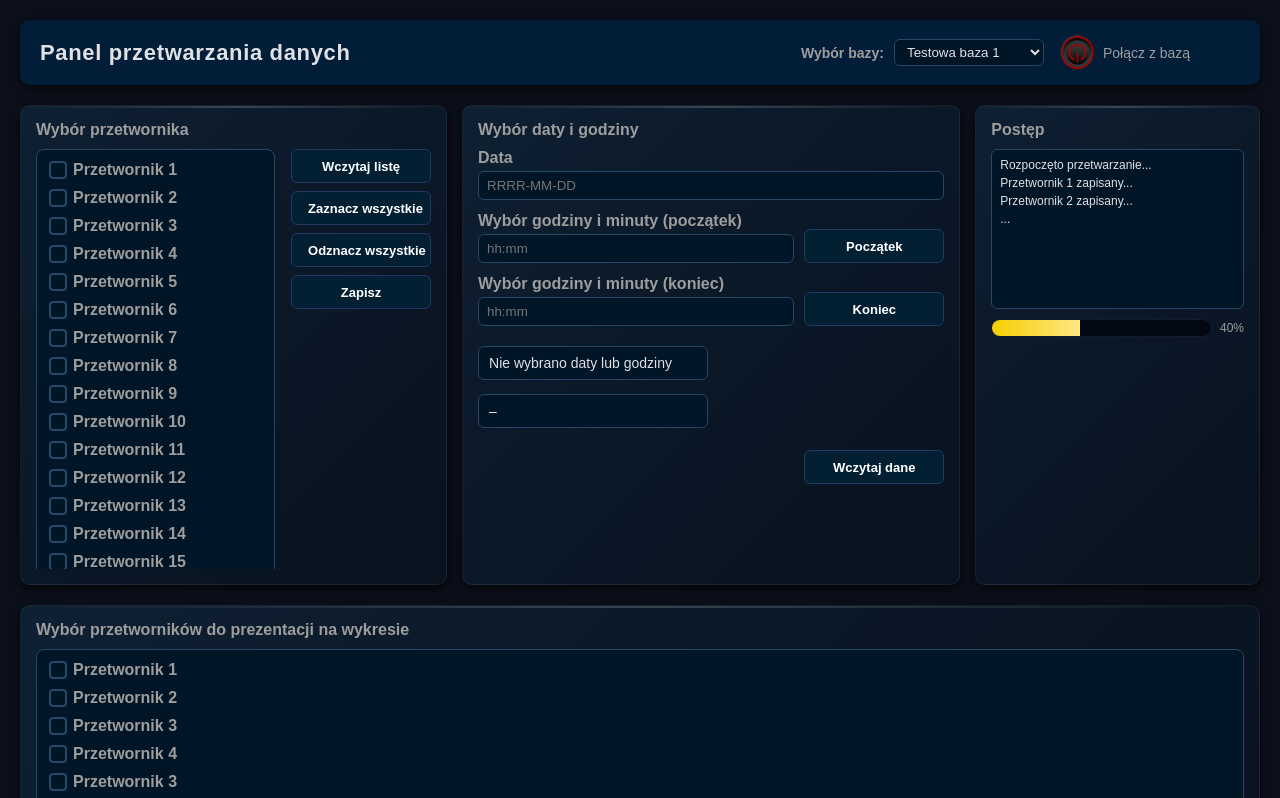
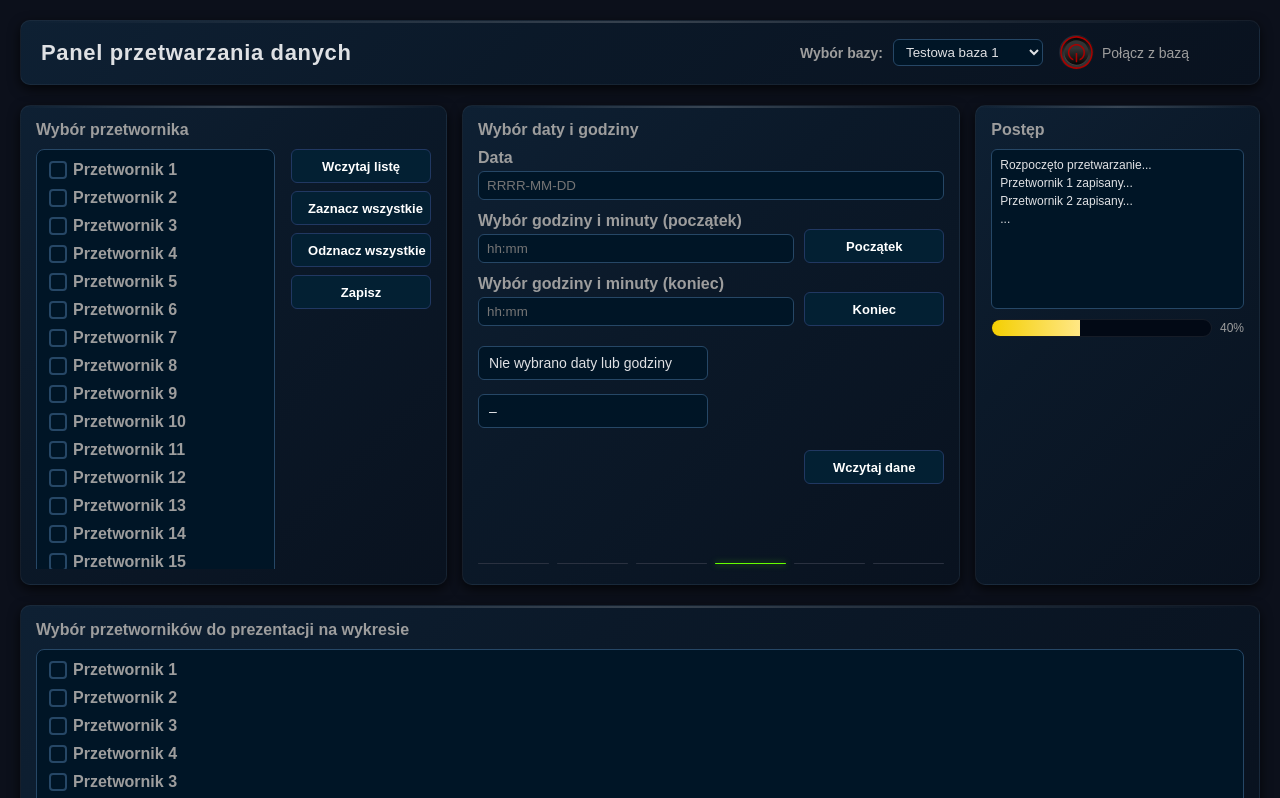
Before and after one commit to KrzysztofAstro/website-ap, a plain HTML site: page index.html in a window 1280 px wide. Both pictures are taken after a click on the button "Początek". Shown: the top 798 px of the page. Drawn offline with Linux system fonts and the light colour scheme.

Commit message:
Add files via upload

```diff
--- a/index.html
+++ b/index.html
@@ -77,7 +77,8 @@
                     <button type="button">Wczytaj listę</button>
                     <button type="button">Zaznacz wszystkie</button>
                     <button type="button">Odznacz wszystkie</button>
-                    <button type="button">Zapisz</button>
+		    <button type="button" id="btnSaveTransducers">Zapisz</button>
+
                 </div>
             </div>
         </section>
@@ -179,6 +180,16 @@
             <button type="button" id="loadDataBtn">Wczytaj dane</button>
         </div>
     </div>
+<div class="step-indicators">
+    <div class="step-dot" data-step="1" title="Połączenie z bazą"></div>
+    <div class="step-dot" data-step="2" title="Wybór bazy"></div>
+    <div class="step-dot" data-step="3" title="Zapis przetworników"></div>
+    <div class="step-dot" data-step="4" title="Ustawiono początek"></div>
+    <div class="step-dot" data-step="5" title="Ustawiono koniec"></div>
+    <div class="step-dot" data-step="6" title="Wczytano dane"></div>
+</div>
+
+
 </div>
 
 
@@ -512,9 +523,16 @@ document.addEventListener("DOMContentLoaded", () => {
             icon.src = "rect10.svg";
             label.textContent = "Połącz z bazą";
         }
+
+        // === KROK 1: zapal / zgaś pierwszą kropkę ===
+        const stepDot1 = document.querySelector('.step-dot[data-step="1"]');
+        if (stepDot1) {
+            stepDot1.classList.toggle('step-dot--active', connected);
+        }
     });
 });
 </script>
+
 
 <!-- SKRYPT OBSŁUGUJĄCY POCZĄTEK / KONIEC POMIARU -->
 <script>
@@ -570,6 +588,61 @@ if (btnEnd) {
 }
 </script>
 
+<script>
+(function() {
+    // helper do włączania / wyłączania pojedynczego kroku
+    function setStepDone(stepNumber, done) {
+        const el = document.querySelector('.step-dot[data-step="' + stepNumber + '"]');
+        if (!el) return;
+        el.classList.toggle('step-dot--active', !!done);
+    }
+
+    // ELEMENTY, KTÓRE NAS INTERESUJĄ
+    const dbIcon            = document.getElementById('dbIcon');              // krok 1
+    const dbLabel           = document.getElementById('dbLabel');
+    const dbSelect          = document.getElementById('baza');                // krok 2
+    const btnSaveTrans      = document.getElementById('btnSaveTransducers');  // krok 3
+    const btnStart          = document.getElementById('btnStart');            // krok 4
+    const btnEnd            = document.getElementById('btnEnd');              // krok 5
+    const loadDataBtn       = document.getElementById('loadDataBtn');         // krok 6
+
+    // 1) Połączenie z bazą – zapalamy gdy jest "Połączono"
+       // 2) Wybór bazy – wystarczy zmiana opcji
+    if (dbSelect) {
+        dbSelect.addEventListener('change', () => {
+            setStepDone(2, true);
+        });
+    }
+
+    // 3) Zapis przetworników
+    if (btnSaveTrans) {
+        btnSaveTrans.addEventListener('click', () => {
+            setStepDone(3, true);
+        });
+    }
+
+    // 4) Ustawienie początku
+    if (btnStart) {
+        btnStart.addEventListener('click', () => {
+            setStepDone(4, true);
+        });
+    }
+
+    // 5) Ustawienie końca
+    if (btnEnd) {
+        btnEnd.addEventListener('click', () => {
+            setStepDone(5, true);
+        });
+    }
+
+    // 6) Wczytanie danych
+    if (loadDataBtn) {
+        loadDataBtn.addEventListener('click', () => {
+            setStepDone(6, true);
+        });
+    }
+})();
+</script>
 
 
 </body>
--- a/style.css
+++ b/style.css
@@ -30,12 +30,44 @@ body {
 }
 
 .top-bar {
-    background-color: var(--panel);
-    padding: 15px 20px;
+    position: relative;
+    overflow: hidden;
+
+    background: linear-gradient(
+        135deg,
+        #0e2033 0%,
+        #0b1929 40%,
+        #09121f 100%
+    );
+
+    padding: 14px 20px;
     border-radius: 10px;
     margin-bottom: 20px;
-    box-shadow: 0 4px 14px rgba(0,0,0,0.6);
+
+    box-shadow: 0 4px 12px rgba(0,0,0,0.7);
+    border: 1px solid rgba(255,255,255,0.05);
 }
+
+/* micro-glow na górnej krawędzi – jak w panelach */
+.top-bar::before {
+    content: "";
+    position: absolute;
+    left: 0;
+    top: 0;
+
+    width: 100%;
+    height: 2px;
+
+    background: linear-gradient(
+        to right,
+        rgba(255, 255, 255, 0) 0%,
+        rgba(255, 255, 255, 0.18) 50%,
+        rgba(255, 255, 255, 0) 100%
+    );
+
+    pointer-events: none;
+}
+
 
 .top-bar h1 {
     margin: 0;
@@ -886,3 +918,30 @@ input[type="time"]::-webkit-calendar-picker-indicator {
     font-weight: 600;
     margin-left: 6px;
 }
+
+/* === WSKAŹNIK KROKÓW (ZIELONE KWADRATY) === */
+
+/* ===== KROKI POSTĘPU — PŁASKI PASEK ===== */
+
+.step-indicators {
+    margin-top: 65px;
+    display: flex;
+    justify-content: flex-start;
+    align-items: center;
+
+    gap: 8px; /* małe przerwy między segmentami */
+}
+
+.step-dot {
+    height: 1px;              /* płaskie */
+    width: 75px;              /* szerokie segmenty */
+    background-color: #2a3140;
+    border-radius: 2px;
+    transition: background-color 0.25s ease, box-shadow 0.25s ease;
+}
+
+/* aktywny krok – ZIELONY segment */
+.step-dot--active {
+    background-color: #66ff00;
+    box-shadow: 0 0 6px rgba(102,255,0,0.7);
+}
```
